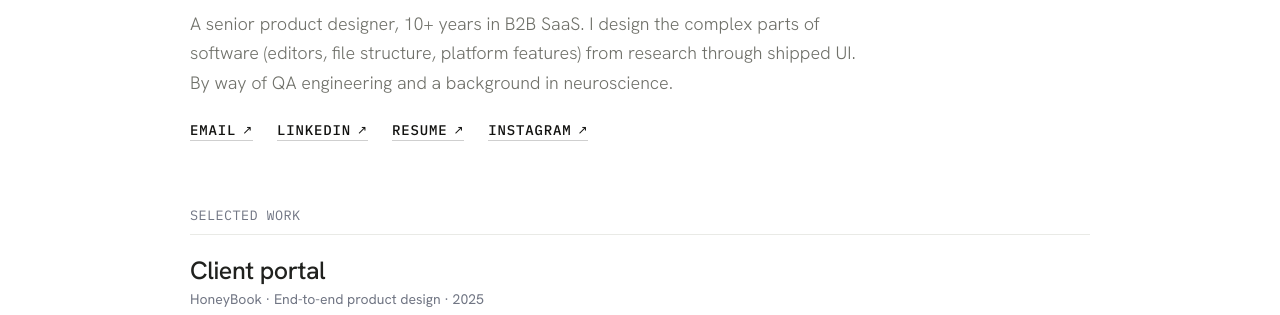
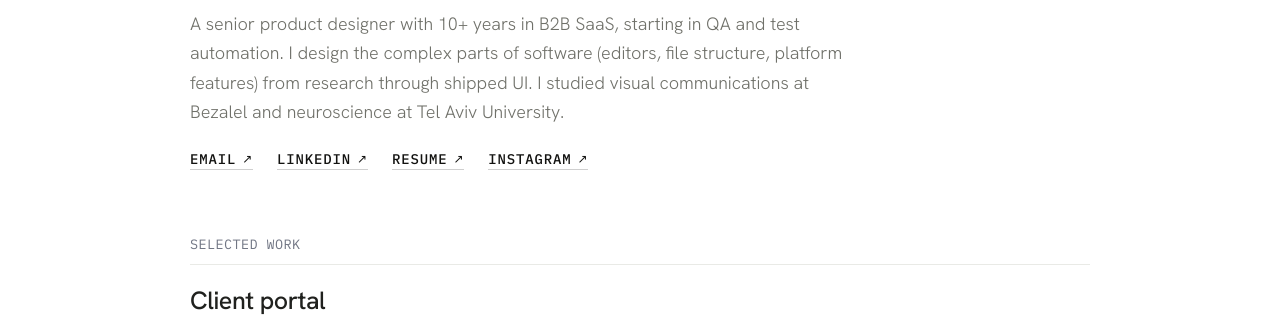
Before and after one commit to aviaeyal/portfolio, a plain HTML site: page index.html in a window 1280 px wide. Shown: the part 264-579 px from the top of the page. Drawn offline with nearby package versions, Linux system fonts and the light colour scheme.

Commit message:
Rewrite homepage hero intro
Co-Authored-By: Claude Opus 5.5 <noreply@anthropic.com>

```diff
--- a/index.html
+++ b/index.html
@@ -126,7 +126,7 @@
       <div class="photo"><picture style="width:100%;height:100%;display:block"><source srcset="assets/photo/avia-eyal.webp" type="image/webp"><img src="assets/photo/avia-eyal.jpg" fetchpriority="high" alt="Portrait of Avia Eyal" style="width:100%;height:100%;object-fit:cover;display:block"></picture></div>
       <h1><img src="assets/lettering/hi-im-avia.webp" width="760" height="121" alt="Hi! I’m Avia" fetchpriority="high"></h1>
     </div>
-    <p style="font:300 18px/1.625 'Hanken Grotesk',sans-serif;color:#70716a;margin:12px 0 0;max-width:680px">A senior product designer, 10+ years in B2B SaaS. I design the complex parts of software (editors, file structure, platform features) from research through shipped UI. By way of QA engineering and a background in neuroscience.</p>
+    <p style="font:300 18px/1.625 'Hanken Grotesk',sans-serif;color:#70716a;margin:12px 0 0;max-width:680px">A senior product designer with 10+ years in B2B SaaS, starting in QA and test automation. I design the complex parts of software (editors, file structure, platform features) from research through shipped UI. I studied visual communications at Bezalel and neuroscience at Tel Aviv University.</p>
     <div class="chips">
       <a href="mailto:aviaeyal@gmail.com" class="chip">Email<span aria-hidden="true">↗</span></a>
       <a href="https://www.linkedin.com/in/avia-eyal-417225107" target="_blank" rel="noopener" class="chip">LinkedIn<span aria-hidden="true">↗</span></a>
```
